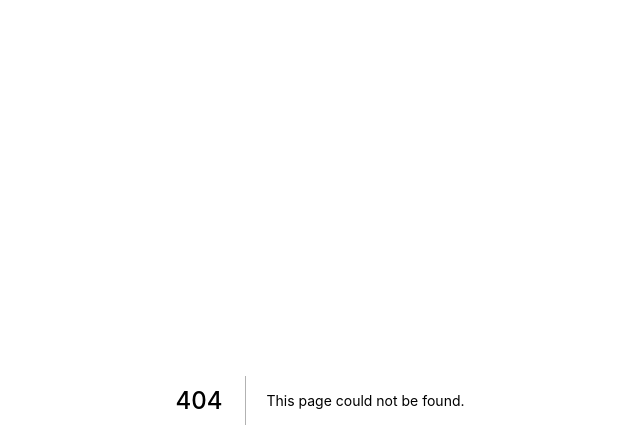
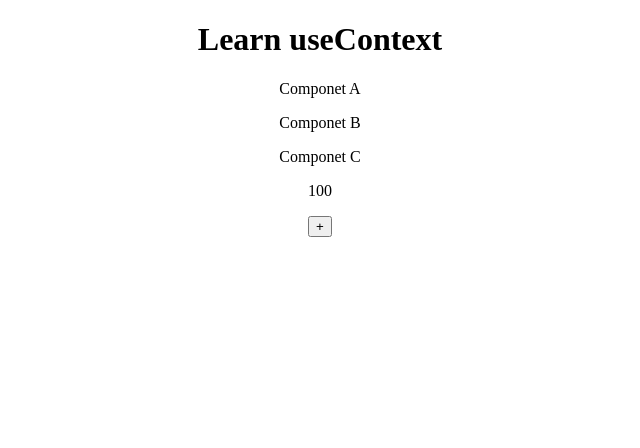
Before and after one commit to hyuma0309/React-Test, a Next.js app: page /context in a window 1280 px wide. Before the commit this address had no page. Shown: the top 448 px of the page, without its empty margins (320-960 px from the left). Built offline with nearby package versions, Linux system fonts and the light colour scheme.

Commit message:
useContextの追加

```diff
--- /dev/null
+++ b/src/components/useContext/Child.tsx
@@ -0,0 +1,13 @@
+import React from 'react'
+import Grandchild from './Grandchild'
+
+const Child = () => {
+    return (
+        <div>
+            <p>Componet B</p>
+            <Grandchild />
+        </div>
+    )
+}
+
+export default Child
--- /dev/null
+++ b/src/components/useContext/Grandchild.tsx
@@ -0,0 +1,15 @@
+import React, { useContext } from "react";
+import { UserCount } from "../../pages/context";
+
+const Grandchild = () => {
+  const { count, setCount } = useContext(UserCount);
+  return (
+    <div>
+      <p>Componet C</p>
+      <p>{count}</p>
+      <button onClick={() => setCount(count + 1)}>+</button>
+    </div>
+  );
+};
+
+export default Grandchild;
--- /dev/null
+++ b/src/components/useContext/Parent.tsx
@@ -0,0 +1,13 @@
+import React from 'react'
+import Child from './Child'
+
+const Parent = () => {
+    return (
+        <div>
+            <p>Componet A</p>
+            <Child />
+        </div>
+    )
+}
+
+export default Parent
--- /dev/null
+++ b/src/pages/context.tsx
@@ -0,0 +1,22 @@
+import React, { useState } from "react";
+import Parent from "../components/useContext/Parent";
+
+export const UserCount = React.createContext(null);
+
+function Context() {
+  const [count, setCount] = useState(100);
+  const value = {
+    count,
+    setCount,
+  };
+  return (
+    <div style={{ textAlign: "center" }}>
+      <h1>Learn useContext</h1>
+      <UserCount.Provider value={value}>
+        <Parent />
+      </UserCount.Provider>
+    </div>
+  );
+}
+
+export default Context;
```
